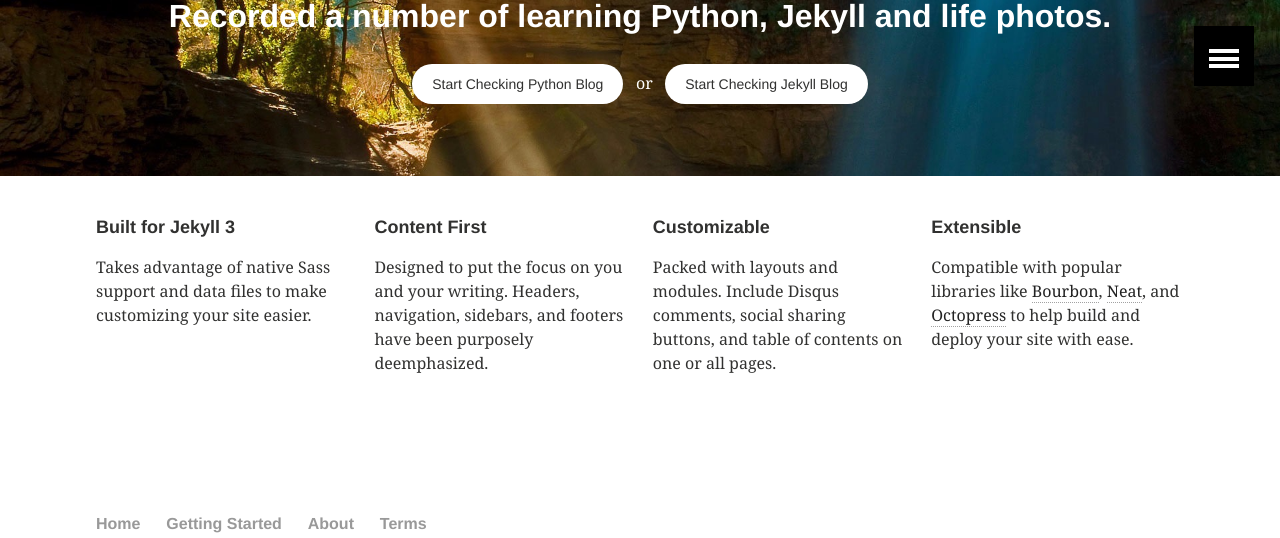
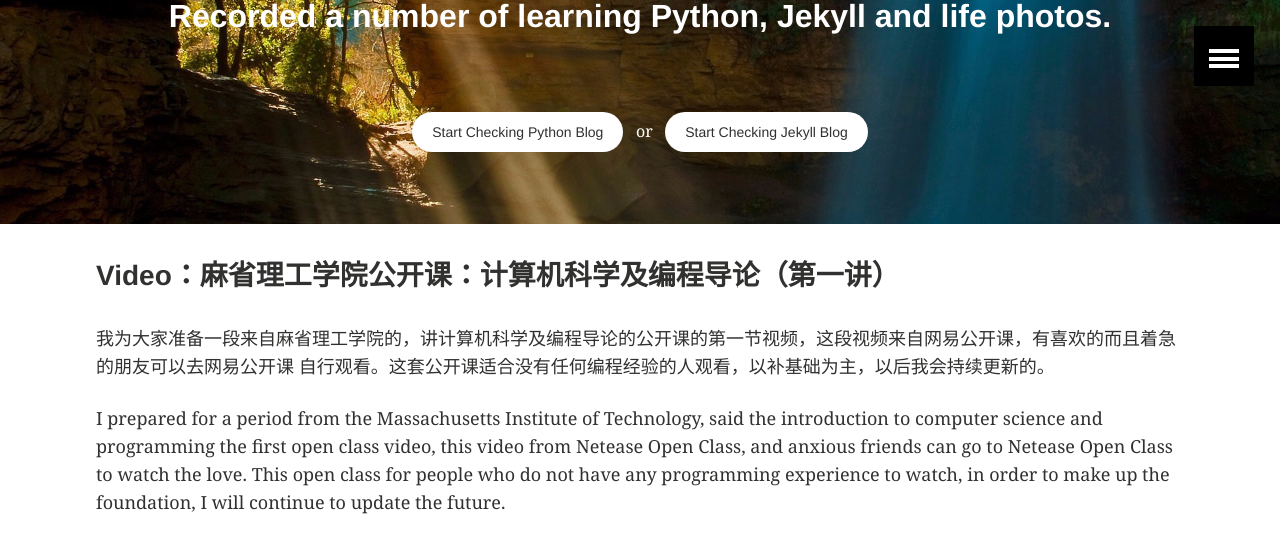
Before and after one commit to yuehuanjue/yuehuanjue.github.com, a Jekyll site: the page built from index.md, in a window 1280 px wide and 1400 px high, scrolled down 389 px. Shown: the top 538 px of the window. Built offline with Jekyll 4.4.1, drawn with Linux system fonts in a browser that asks for light colours; some of the changed text lies outside the part shown; grey boxes are pictures that could not be loaded.

Commit message:
添加第一个视频

```diff
--- a/_layouts/home.html
+++ b/_layouts/home.html
@@ -39,6 +39,8 @@
         <h1>玥环玦's记事本</h1>
         <h2>This is the place where dreams are opened！</h2>
         <h2>Recorded a number of learning Python, Jekyll and life photos.</h2>
+        <br/>
+        <br/>
         <a href="{{ site.url }}/python/" class="btn-inverse">Start Checking Python Blog </a> &nbsp; or &nbsp; <a href="{{ site.url }}/jekyll/" class="btn-inverse">Start Checking Jekyll Blog</a>
       </div><!-- /.page-lead-content -->
     </div><!-- /.page-lead -->
--- a/index.md
+++ b/index.md
@@ -6,6 +6,25 @@ image:
   feature: 20161018120008-Image.jpg
 ---
 <!-- feature: wood-texture-1600x800.jpg -->
+
+<div class="tiles">
+  <h3 id="video">Video：麻省理工学院公开课：计算机科学及编程导论（第一讲）</h3>
+
+  <p>我为大家准备一段来自麻省理工学院的，讲计算机科学及编程导论的公开课的第一节视频，这段视频来自网易公开课，有喜欢的而且着急的朋友可以去网易公开课
+  自行观看。这套公开课适合没有任何编程经验的人观看，以补基础为主，以后我会持续更新的。</p>
+
+  <p>I prepared for a period from the Massachusetts Institute of Technology, said the introduction to computer science and
+   programming the first open class video, this video from Netease Open Class, and anxious friends can go to Netease Open
+   Class to watch the love. This open class for people who do not have any programming experience to watch, in order to make
+    up the foundation, I will continue to update the future.</p>
+  <iframe src="//swf.ws.126.net/openplayer/v01/-0-2_M6TCSIN1U_M6TCSTQD6-vimg1_ws_126_net//image/snapshot_movie/2011/5/N/Q/M745CEPNQ-1430711943278.swf"
+  width="60%" height="400" frameborder="0" webkitallowfullscreen="" mozallowfullscreen="" allowfullscreen="" style="margin-left:20%"></iframe>
+
+  <a href="/python/basic_open_class_one/" class="btn-inverse" style="width: 36%; margin-left: 32%;">麻省理工学院公开课：计算机科学及编程导论（第一讲）</a>
+</div>
+<br/>
+<br/>
+<br/>
 <div class="tiles">
 
 <div class="tile">
```
Also changed, not shown: _posts/python/2016-10-20-basic_open_class_one.md (added, +23 -0 lines).
